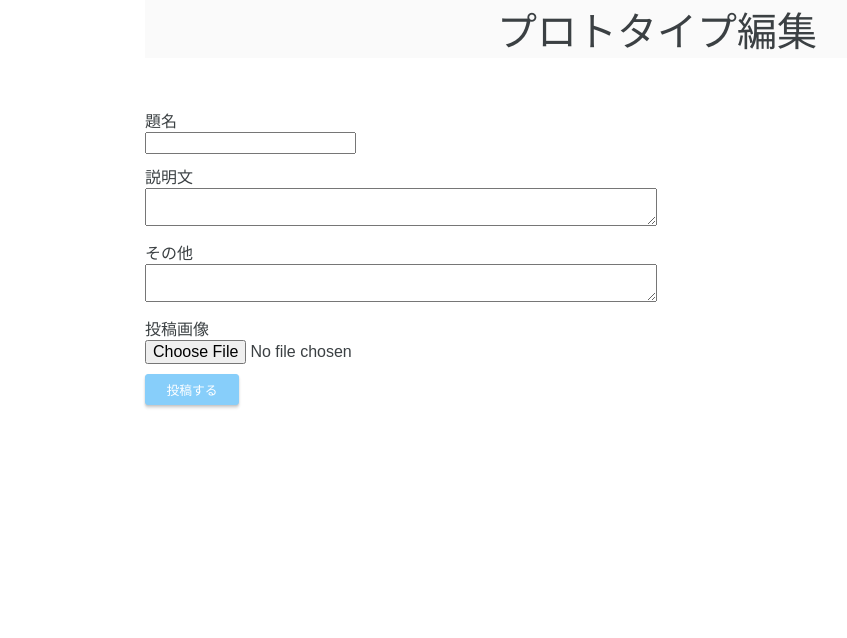
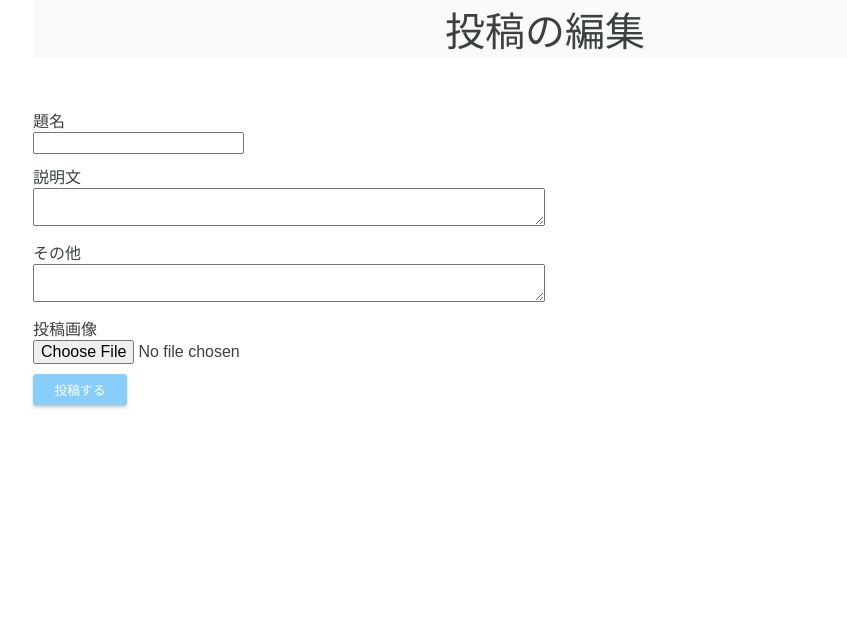
Before and after one commit to ryo106/connect-30940, a Rails app: template app/views/prototypes/edit.html.erb in a window 1280 px wide. Shown: the top 638 px of the page, without its empty margins (95-942 px from the left). Run offline with Rails 7, Linux system fonts and the light colour scheme; the template is opened without the code that fills it, so the values that code supplies are empty; style sheets or scripts are compiled from the project's sources; some libraries are stand-ins or nearby versions.

Commit message:
投稿画面ビューの編集

```diff
--- a/app/assets/stylesheets/style.css
+++ b/app/assets/stylesheets/style.css
@@ -378,7 +378,7 @@ a {
 }
 .main1{
   background-color: white;
-  width:800px;
+  /* width:800px; */
   margin-right: auto;
   margin-left : auto;
 }
--- a/app/views/prototypes/edit.html.erb
+++ b/app/views/prototypes/edit.html.erb
@@ -1,7 +1,7 @@
 <div class="main1">
   <div class="inner">
     <div class="form__wrapper">
-      <h2 class="page-heading">プロトタイプ編集</h2>
+      <h2 class="page-heading">投稿の編集</h2>
       <%= render partial: "form", locals: { prototype: @prototype }%>
       <%# 部分テンプレートでフォームを表示する %>
     </div>
```
Also changed, not shown: 1 other file.
